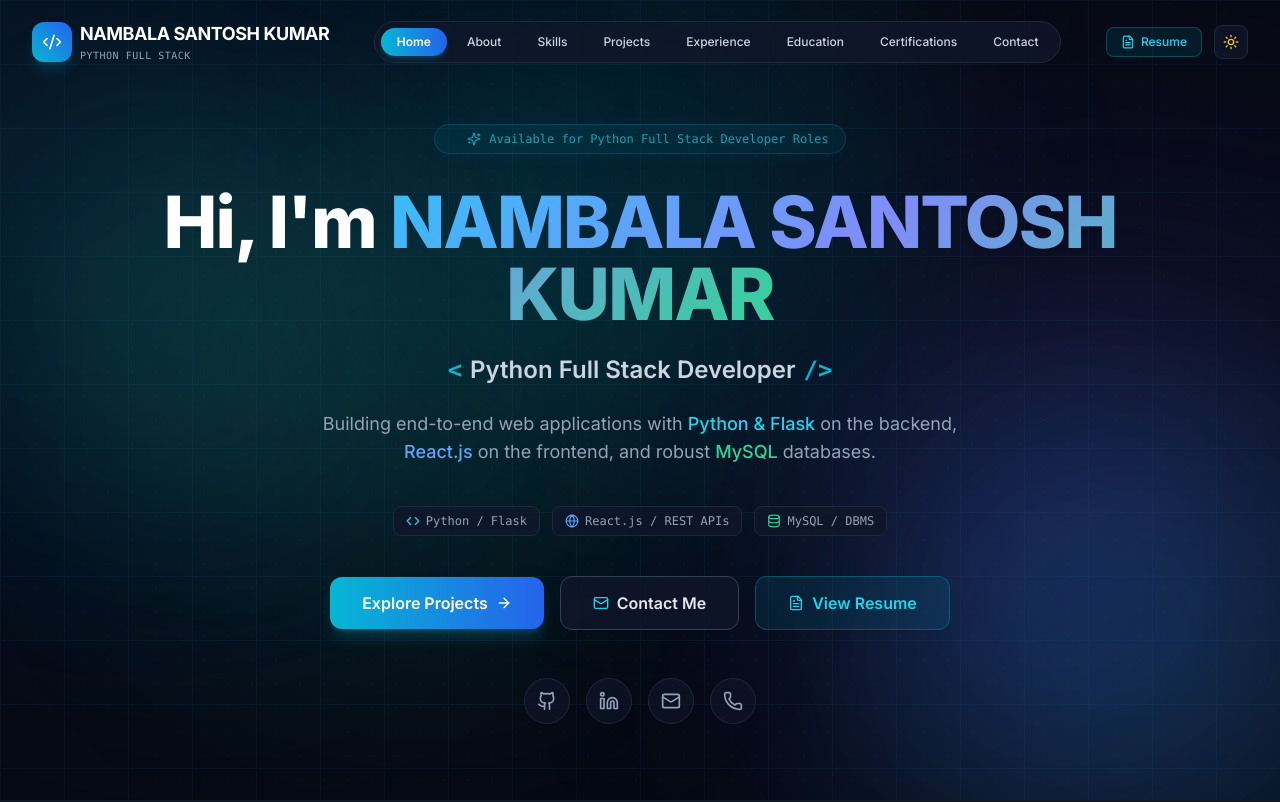
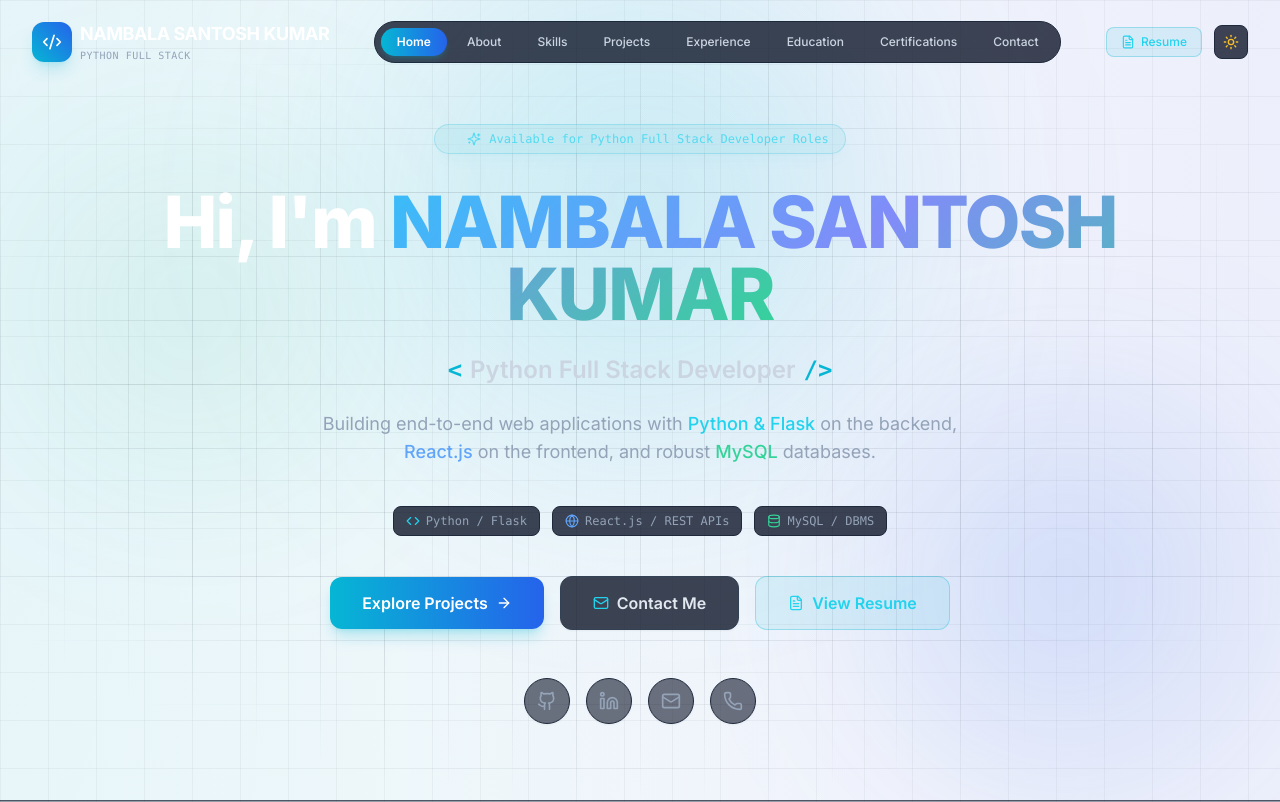
Before and after one commit to NSantoshKumar2005/NAMBALA-SANTOSH-KUMAR-PORTFOLIO, a React (Vite) app: page / in a window 1280 px wide. Shown: the top 802 px of the page. Built offline with nearby package versions, Linux system fonts and the light colour scheme.

Commit message:
Enhance background theme with professional software engineering grid & glow accents

```diff
--- a/src/App.jsx
+++ b/src/App.jsx
@@ -10,7 +10,6 @@ import CertificationsAchievements from './components/CertificationsAchievements'
 import Contact from './components/Contact';
 import Footer from './components/Footer';
 import ResumeModal from './components/ResumeModal';
-import BackgroundTheme from './components/BackgroundTheme';
 
 export default function App() {
   const [darkMode, setDarkMode] = useState(true);
@@ -27,10 +26,7 @@ export default function App() {
   }, [darkMode]);
 
   return (
-    <div className="min-h-screen bg-slate-50 dark:bg-[#060913] text-slate-900 dark:text-slate-100 transition-colors duration-500 relative font-sans">
-      <BackgroundTheme />
-
-      <div className="relative z-10">
+    <div className="min-h-screen engineering-grid-light dark:engineering-grid-dark text-slate-900 dark:text-slate-100 transition-colors duration-300 relative font-sans">
       <Navbar
         darkMode={darkMode}
         setDarkMode={setDarkMode}
@@ -49,7 +45,6 @@ export default function App() {
       </main>
 
       <Footer openResumeModal={() => setResumeModalOpen(true)} />
-      </div>
 
       {resumeModalOpen && (
         <ResumeModal onClose={() => setResumeModalOpen(false)} />
--- a/src/components/BackgroundTheme.jsx
+++ /dev/null
@@ -1,46 +0,0 @@
-import React from 'react';
-
-export default function BackgroundTheme() {
-  return (
-    <div className="fixed inset-0 pointer-events-none z-0 overflow-hidden select-none">
-
-      {/* Base Grid Pattern */}
-      <div
-        className="absolute inset-0 opacity-[0.03] dark:opacity-[0.07] bg-[radial-gradient(#0284c7_1px,transparent_1px)] [background-size:24px_24px] [mask-image:radial-gradient(ellipse_70%_70%_at_50%_50%,#000_60%,transparent_100%)]"
-      ></div>
-
-      {/* Modern Developer Square Grid */}
-      <div
-        className="absolute inset-0 opacity-[0.02] dark:opacity-[0.05] bg-[linear-gradient(to_right,#38bdf8_1px,transparent_1px),linear-gradient(to_bottom,#38bdf8_1px,transparent_1px)] bg-[size:4rem_4rem]"
-      ></div>
-
-      {/* Floating Glowing Mesh Orbs (Dark & Light Adaptive) */}
-      {/* Orb 1: Top-Left Cyan/Blue */}
-      <div
-        className="absolute -top-32 -left-32 w-[550px] h-[550px] rounded-full bg-gradient-to-tr from-cyan-400/20 via-blue-500/15 to-transparent blur-[140px] animate-pulse-slow"
-      ></div>
-
-      {/* Orb 2: Top-Right Purple/Indigo */}
-      <div
-        className="absolute top-1/4 -right-40 w-[600px] h-[600px] rounded-full bg-gradient-to-br from-purple-500/15 via-indigo-600/15 to-transparent blur-[150px] animate-float"
-      ></div>
-
-      {/* Orb 3: Center Emerald Accent */}
-      <div
-        className="absolute top-1/2 left-1/3 -translate-x-1/2 -translate-y-1/2 w-[500px] h-[500px] rounded-full bg-gradient-to-r from-emerald-400/10 to-teal-500/10 blur-[130px]"
-      ></div>
-
-      {/* Orb 4: Bottom-Left Electric Blue */}
-      <div
-        className="absolute bottom-1/4 -left-20 w-[550px] h-[550px] rounded-full bg-gradient-to-tr from-blue-600/15 via-cyan-500/15 to-transparent blur-[140px] animate-float"
-        style={{ animationDelay: '3s' }}
-      ></div>
-
-      {/* Orb 5: Bottom-Right Cyan/Teal */}
-      <div
-        className="absolute -bottom-20 -right-20 w-[500px] h-[500px] rounded-full bg-gradient-to-tl from-cyan-400/20 to-indigo-500/15 blur-[130px]"
-      ></div>
-
-    </div>
-  );
-}
--- a/src/index.css
+++ b/src/index.css
@@ -6,6 +6,28 @@
   body {
     overflow-x: hidden;
   }
+}
+
+/* Professional Engineering Background Canvas */
+.engineering-grid-dark {
+  background-color: #080d1a;
+  background-image:
+    radial-gradient(at 0% 0%, rgba(6, 182, 212, 0.12) 0px, transparent 50%),
+    radial-gradient(at 100% 0%, rgba(99, 102, 241, 0.12) 0px, transparent 50%),
+    radial-gradient(at 50% 100%, rgba(16, 185, 129, 0.08) 0px, transparent 50%),
+    linear-gradient(to right, rgba(255, 255, 255, 0.03) 1px, transparent 1px),
+    linear-gradient(to bottom, rgba(255, 255, 255, 0.03) 1px, transparent 1px);
+  background-size: 100% 100%, 100% 100%, 100% 100%, 48px 48px, 48px 48px;
+}
+
+.engineering-grid-light {
+  background-color: #f8fafc;
+  background-image:
+    radial-gradient(at 0% 0%, rgba(6, 182, 212, 0.08) 0px, transparent 50%),
+    radial-gradient(at 100% 0%, rgba(99, 102, 241, 0.08) 0px, transparent 50%),
+    linear-gradient(to right, rgba(0, 0, 0, 0.04) 1px, transparent 1px),
+    linear-gradient(to bottom, rgba(0, 0, 0, 0.04) 1px, transparent 1px);
+  background-size: 100% 100%, 100% 100%, 48px 48px, 48px 48px;
 }
 
 /* Custom Glassmorphism styles */
@@ -51,7 +73,7 @@
 }
 
 ::-webkit-scrollbar-track {
-  background: #0a0f1d;
+  background: #080d1a;
 }
 
 ::-webkit-scrollbar-thumb {
```
Lines whose indentation alone changed are shown as unchanged.
